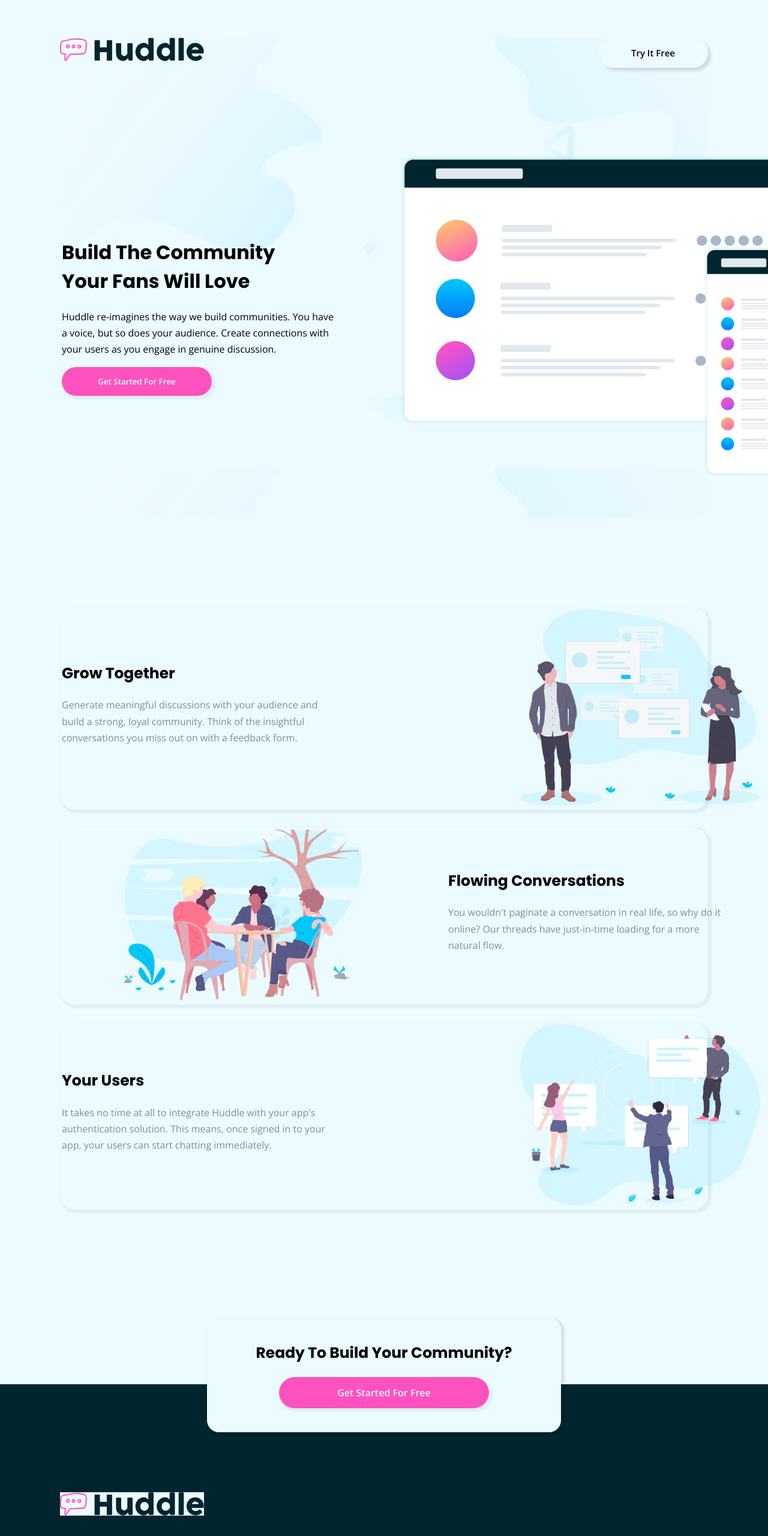
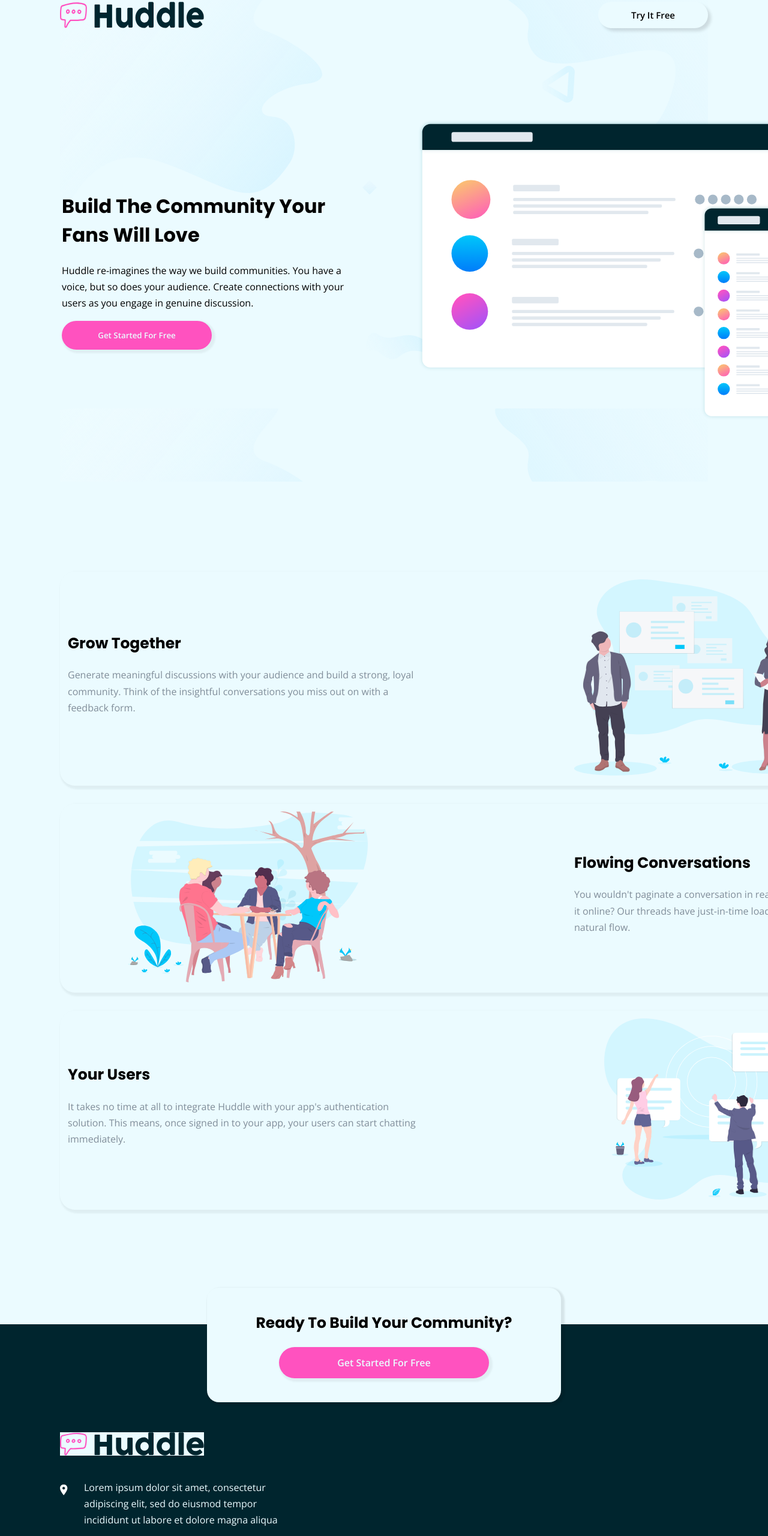
Before and after one commit to Stryde2022/huddle-landing, a plain HTML site: page index.html in a window 1280 px wide. Shown: the part 37-2598 px from the top of the page at 60% size. Drawn offline with nearby package versions, Linux system fonts and the light colour scheme.

Commit message:
Add files via upload

```diff
--- a/index.html
+++ b/index.html
@@ -19,15 +19,17 @@
   <div class="container">
     <div class="bg-deskstop">
 
-      <img class="logo" src="images/logo.svg" alt="logo-img">
+      <div class="top-flex">
+        <img class="logo" src="images/logo.svg" alt="logo-img">
 
-      <div class="try-it">Try It Free</div>
+        <div class="try-it">Try It Free</div>
+      </div>
 
       <div class="first-container">
         <table>
           <tr>
             <td>
-              <div class="text-1">
+              <div>
                 <h1>Build The Community Your Fans Will Love</h1>
 
                 <p>Huddle re-imagines the way we build communities. You have a voice, but so does your audience.
--- a/style/styles.css
+++ b/style/styles.css
@@ -4,8 +4,9 @@ body {
 
 .container {
     background-color: #ebfbff;
-    padding: 100px;
+    padding:  0 100px;
     margin: 0;
+    align-items: center;
 }
 
 .bg-deskstop {
@@ -14,12 +15,13 @@ body {
     width: 100%;
     margin-bottom: 150px;
     position: relative;
+    padding-top: 40px;
 }
 
 p {
     font-family: 'Open Sans', sans-serif;
-    width: 460px;
-    font-size: 16px;
+    width: 100%;
+    font-size: 1rem;
     line-height: 1.7;
 }
 
@@ -30,32 +32,32 @@ p {
 
 h1{
     font-family: 'Poppins', sans-serif;
-    width: 400px;
+    width: 100%;
     margin-top: 0px;
 }
 
 h2 {
     font-family: 'Poppins', sans-serif;
-    width: 450px;
+    width: 100%;
     margin-top: 0px;
     font-size: 25px;
 }
 
-.logo {
+.top-flex {
+    display: flex;
+    justify-content: space-between;
 
 }
 
 .try-it {
-    display: inline-block;
     font-family: 'Open Sans', sans-serif;
     background-color: #ebfbff;
     box-shadow: 5px 5px 5px rgba(0, 0, 0, 0.122);
-    padding: 15px 55px;
+    padding: 12px 55px;
     border-radius: 30px;
-    font-size: 15px;
+    font-size: 0.9375rem;
     font-weight: 600;
-    position: absolute;
-    right: 0px;
+
 }
 
 .try-it:hover {
@@ -65,10 +67,14 @@ h2 {
 .first-container {
     margin-top: 150px;
     margin-bottom: 50px;
+    margin-left: auto;
+    margin-right: auto;
+    display: block;
+    width: 1300px;
 }
 
 .td-1 {
-    width: 1800px;
+    width: 0px;
 }
 
 .td-2 {
@@ -108,7 +114,7 @@ h2 {
     color:  hsl(193, 100%, 96%);
     font-family: 'Open Sans', sans-serif;
     font-weight: 600;
-    font-size: 16px;
+    font-size: 1rem;
     box-shadow: 3px 3px 3px 3px rgba(0, 0, 0, 0.05);
 }
 
@@ -117,13 +123,13 @@ h2 {
 }
 
 .img-1 {
-    width: 750px;
+    width: 700px;
     margin-left: 100px;
 }
 
 .img-2 {
     width: 400px;
-    margin-left: 300px;
+    margin-left: 250px;
 }
 
 .img-4 {
@@ -138,6 +144,8 @@ h2 {
     margin-right: auto;
     box-shadow: 3px 3px 3px 3px rgba(0, 0, 0, 0.05);
     border-radius: 25px;
+    padding: 10px;
+    width: 1300px;
 }
 
 
@@ -153,8 +161,13 @@ table {
     margin-right: auto;
     box-shadow: 3px 3px 3px 3px rgba(0, 0, 0, 0.05);
     border-radius: 25px;
+    padding: 10px;
+    width: 1300px;
 }
 
+.text-1 {
+    width: 100%;
+}
 .text-3 {
     margin-left: 140px;
 }
@@ -170,6 +183,8 @@ table {
     margin-right: auto;
     box-shadow: 3px 3px 3px 3px rgba(0, 0, 0, 0.05);
     border-radius: 25px;
+    padding: 10px;
+    width: 1300px;
 }
 
 
@@ -184,7 +199,7 @@ table {
     box-shadow: 3px 3px 3px 3px rgba(0, 0, 0, 0.09);
     border-radius: 20px;
     position: relative;
-    top: 180px;
+    top: 130px;
     z-index: 100;
 }
 
@@ -193,10 +208,10 @@ table {
     width: 100%;
     color: #ebfbff;
     font-family: 'Open sans', sans-serif;
-    font-size: 15px;
+    font-size: 0.9375rem;
     padding: 180px 100px 100px ;
     box-sizing: border-box;
-    position: relative;
+    position: sticky;
 }
 
 .logo-white {
@@ -205,25 +220,27 @@ table {
 }
 
 .td-icons {
-    width: 500px;
+    width: 350px;
+    align-items: center;
 }
 
 .icon-1, .icon-2, .icon-3 {
     float: left;
+    margin-top: 8px;
 }
 
 .icon-text-1 {
-    width: 310px;
+    width: 100%;
     margin-left: 40px;
 }
 
 .icon-text-2 {
-    width: 200px;
+    width: 100%;
     margin-left: 40px;
 }
 
 .icon-text-3 {
-    width: 200px;
+    width: 100%;
     margin-left: 40px;
 }
 
@@ -233,6 +250,7 @@ table {
     top: 2630px;
     left: 700px;
     color: #ebfbff;
+    width: 230px;
 }
 
 .table-td {
@@ -252,19 +270,19 @@ table {
 
 .fa-facebook {
    text-align: center;
-    font-size: 25px;
+    font-size: 1.5625rem;
 
 }
 
 .fa-twitter {
     text-align: center;
-    font-size: 25px;
+    font-size: 1.5625rem;
 
 }
 
 .fa-instagram {
     text-align: center;
-    font-size: 25px;
+    font-size: 1.5625rem;
 
 }
 
@@ -281,10 +299,13 @@ a:hover {
     position: absolute;
     top: 2610px;
     right: 180px;
+    width: 200px;
+    display: flex;
+    justify-content: end;
 }
 
 .last-text {
-    font-size: 13px;
+    font-size: 0.8125rem;
     text-align: end;
     width: 100%;
     position: absolute;
```
